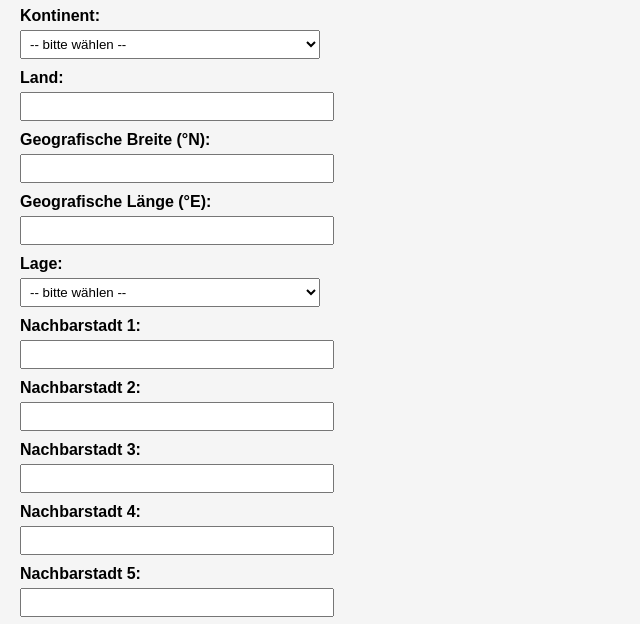
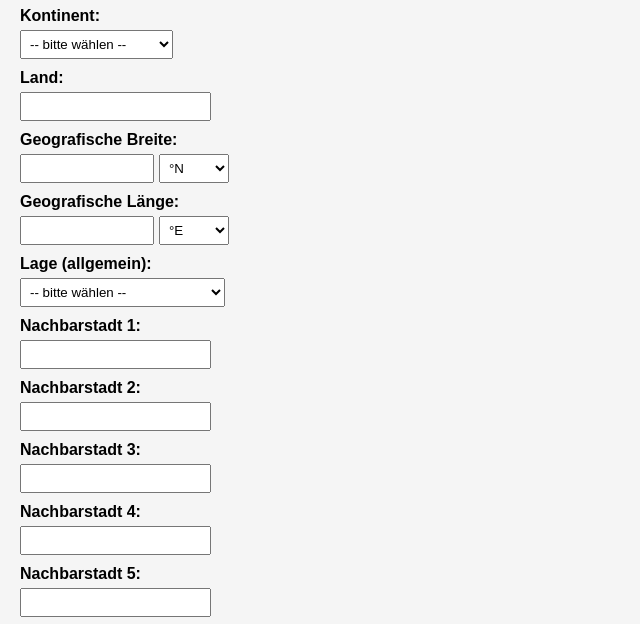
Before and after one commit to TheRobCraftYT/lokalisierung, a plain HTML site: page index.html in a window 1280 px wide. Shown: the part 135-759 px from the top of the page, without its empty margins (0-640 px from the left). Drawn offline with Linux system fonts and the light colour scheme.

Commit message:
Update index.html

```diff
--- a/index.html
+++ b/index.html
@@ -18,9 +18,19 @@
       font-weight: bold;
     }
     input, select {
-      width: 300px;
       padding: 5px;
       margin-top: 5px;
+    }
+    .inline {
+      display: flex;
+      gap: 5px;
+      align-items: center;
+    }
+    .inline input {
+      width: 120px;
+    }
+    .inline select {
+      width: 70px;
     }
     button {
       margin-top: 20px;
@@ -64,17 +74,34 @@
   <label>Land:</label>
   <input type="text" id="land">
 
-  <label>Geografische Breite (°N):</label>
-  <input type="number" id="breite">
+  <label>Geografische Breite:</label>
+  <div class="inline">
+    <input type="number" id="breite">
+    <select id="breiteRichtung">
+      <option>°N</option>
+      <option>°S</option>
+    </select>
+  </div>
 
-  <label>Geografische Länge (°E):</label>
-  <input type="number" id="laenge">
+  <label>Geografische Länge:</label>
+  <div class="inline">
+    <input type="number" id="laenge">
+    <select id="laengeRichtung">
+      <option>°E</option>
+      <option>°W</option>
+    </select>
+  </div>
 
-  <label>Lage:</label>
+  <label>Lage (allgemein):</label>
   <select id="lage">
     <option value="">-- bitte wählen --</option>
     <option>am Wasser (Meer/Fluss/See)</option>
     <option>von Land umgeben</option>
+    <option>auf einer Insel</option>
+    <option>in den Bergen</option>
+    <option>in einer Ebene</option>
+    <option>nahe einer Landesgrenze</option>
+    <option>Hauptstadt des Landes</option>
   </select>
 
   <label>Nachbarstadt 1:</label>
@@ -95,6 +122,7 @@
     <option>tropische Zone</option>
     <option>subtropische Zone</option>
     <option>polare Zone</option>
+    <option>wüstenhafte Zone</option>
   </select>
 
   <label>Durchschnittstemperatur (°C):</label>
@@ -115,6 +143,8 @@
     <option>Küstenlandschaft</option>
     <option>Steppe</option>
     <option>Wüste</option>
+    <option>Seenlandschaft</option>
+    <option>Flusslandschaft</option>
   </select>
 
   <label>Wichtige Industrie:</label>
@@ -130,6 +160,8 @@
     <option>Textilindustrie</option>
     <option>Chemische Industrie</option>
     <option>Finanzwesen</option>
+    <option>Öl- und Gasförderung</option>
+    <option>Stahlindustrie</option>
   </select>
 
   <button onclick="generateText()">Generieren</button>
@@ -141,8 +173,12 @@
       const stadt = document.getElementById("stadt").value.trim();
       const kontinent = document.getElementById("kontinent").value;
       const land = document.getElementById("land").value.trim();
+
       const breite = document.getElementById("breite").value;
+      const breiteR = document.getElementById("breiteRichtung").value;
       const laenge = document.getElementById("laenge").value;
+      const laengeR = document.getElementById("laengeRichtung").value;
+
       const lage = document.getElementById("lage").value;
       const nachbarn = [
         document.getElementById("nachbar1").value.trim(),
@@ -151,6 +187,7 @@
         document.getElementById("nachbar4").value.trim(),
         document.getElementById("nachbar5").value.trim()
       ].filter(n => n !== "");
+
       const klima = document.getElementById("klima").value;
       const temperatur = document.getElementById("temperatur").value;
       const hoch = document.getElementById("hoch").value;
@@ -167,7 +204,7 @@
       }
 
       if (breite && laenge) {
-        text += ` Sie befindet sich bei den geografischen Koordinaten ${breite}° nördlicher Breite und ${laenge}° östlicher Länge.`;
+        text += ` Sie befindet sich bei den geografischen Koordinaten ${breite}${breiteR} und ${laenge}${laengeR}.`;
       }
 
       if (lage) {
```
